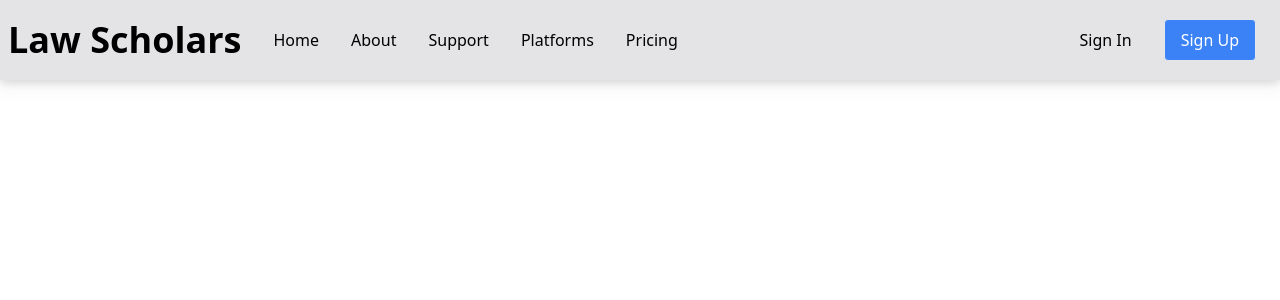
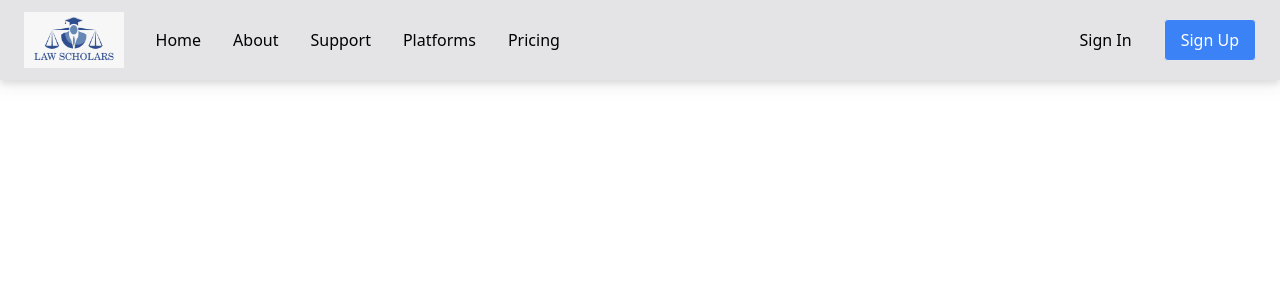
Before and after one commit to brekooname/law-scholars, a React (Create React App) app: page / in a window 1280 px wide. Shown: the top 300 px of the page. Built offline with nearby package versions, Linux system fonts and the light colour scheme.

Commit message:
Add: Law Scholar's Logo

```diff
--- a/src/components/Navbar.jsx
+++ b/src/components/Navbar.jsx
@@ -2,6 +2,8 @@ import React, { useState } from "react"
 import { Link, animateScroll as scroll, } from 'react-scroll'
 
 import { MenuIcon, XIcon } from '@heroicons/react/solid'
+
+import logo from '../assets/logo.jpg'
 
 const Navbar = () => {
     const [nav, setNav] = useState(false)
@@ -13,8 +15,8 @@ const Navbar = () => {
         <div className='w-screen h-[80px] z-10 bg-zinc-200 fixed drop-shadow-lg'>
             <div className='px-2 flex justify-between items-center w-full h-full'>
                 <div className='flex items-center'>
-                    <img src="../" alt="" />
-                    <h1 className='text-3xl font-bold mr-4 sm:text-4xl'>Law Scholars</h1>
+                    <img src={logo} alt="Law Scholar's Logo" className="h-14 mr-4 ml-4" />
+                    {/* <h1 className='text-3xl font-bold mr-4 sm:text-4xl'>Law Scholars</h1> */}
                     <ul className='hidden md:flex'>
                         <li><Link to="home" smooth={true} duration={500}>Home</Link></li>
                         <li><Link to="about" smooth={true} offset={-200} duration={500}>About</Link></li>
```
